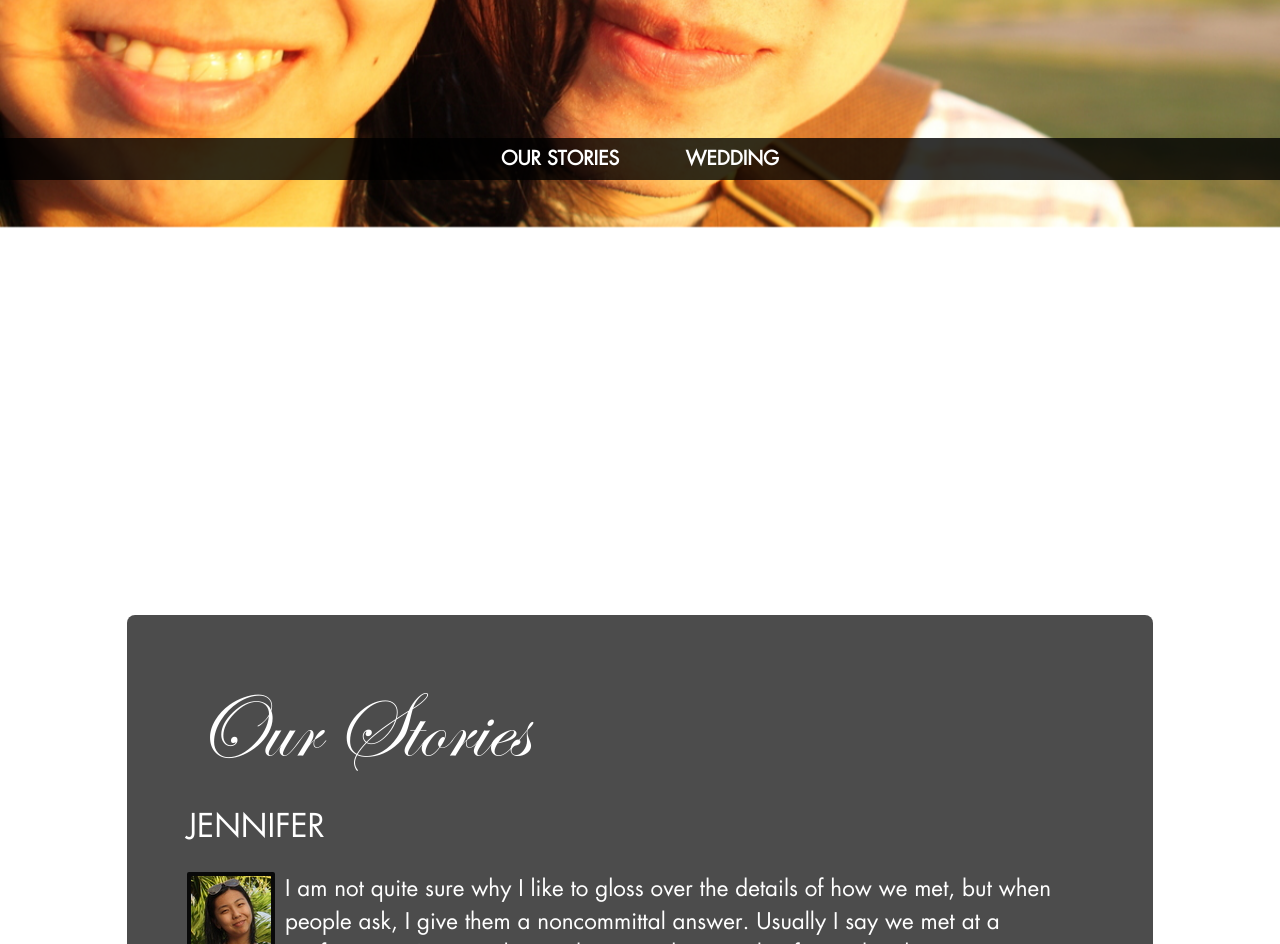
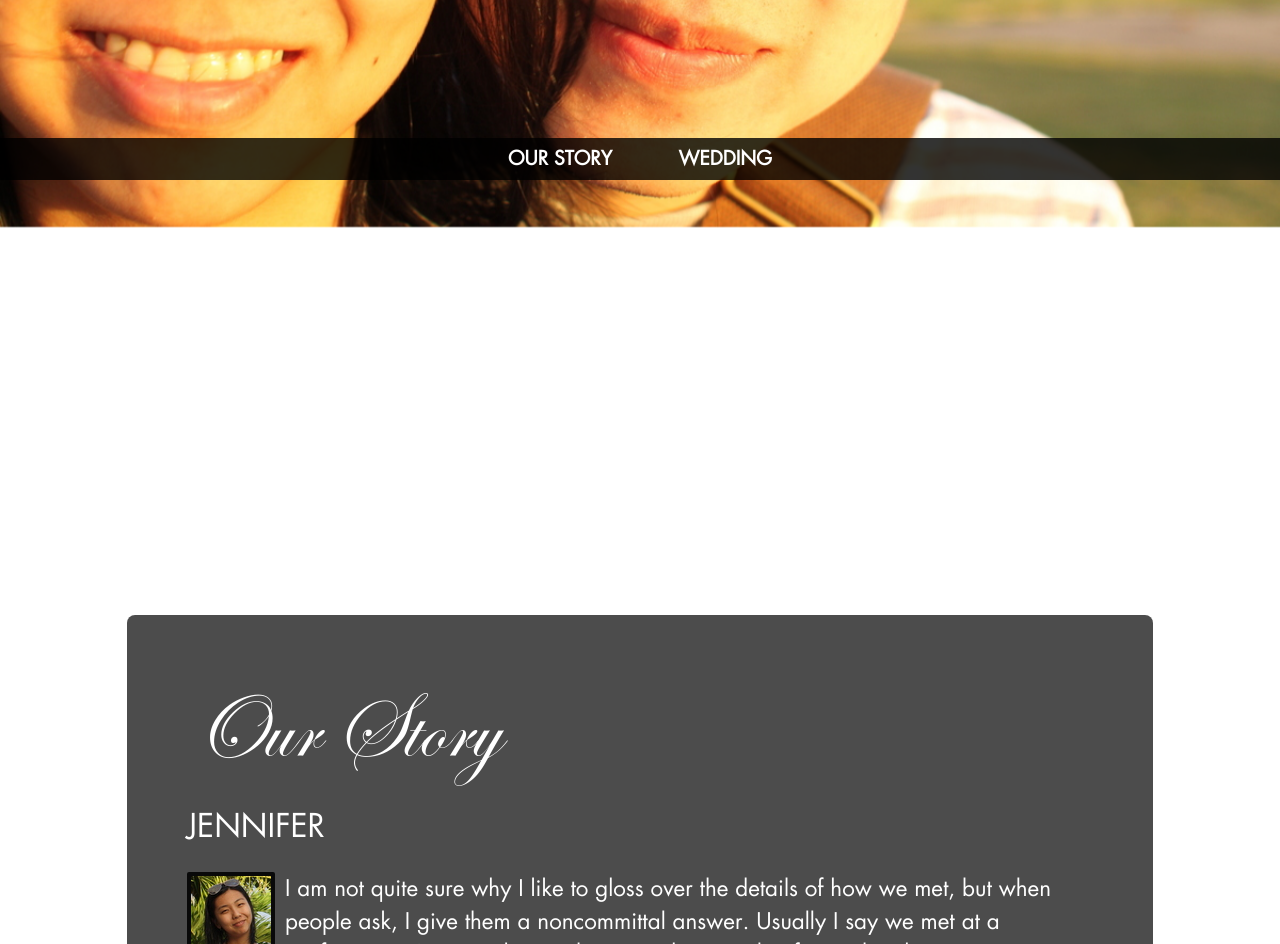
Before and after one commit to ekzhu/jennifer-and-eric.github.io, a plain HTML site: page index.html in a window 1280 px wide. Shown: the part 600-1544 px from the top of the page. Drawn offline with Linux system fonts and the light colour scheme.

Commit message:
defer eric's story fornow

```diff
--- a/index.html
+++ b/index.html
@@ -41,7 +41,7 @@
                 <div id="heading" class="wrapper clearfix">
                     <nav id="nav">
                         <ul>
-                            <li><a href="#brideandgroom">OUR STORIES</a></li>
+                            <li><a href="#brideandgroom">OUR STORY</a></li>
                             <li><a href="#wedding">WEDDING</a></li>
                         </ul>
 
@@ -66,7 +66,7 @@
 
                     <section id="brideandgroom" class="clearfix">
 
-                        <h1>Our Stories</h1>
+                        <h1>Our Story</h1>
 
                         <div class="column full">
 
```
